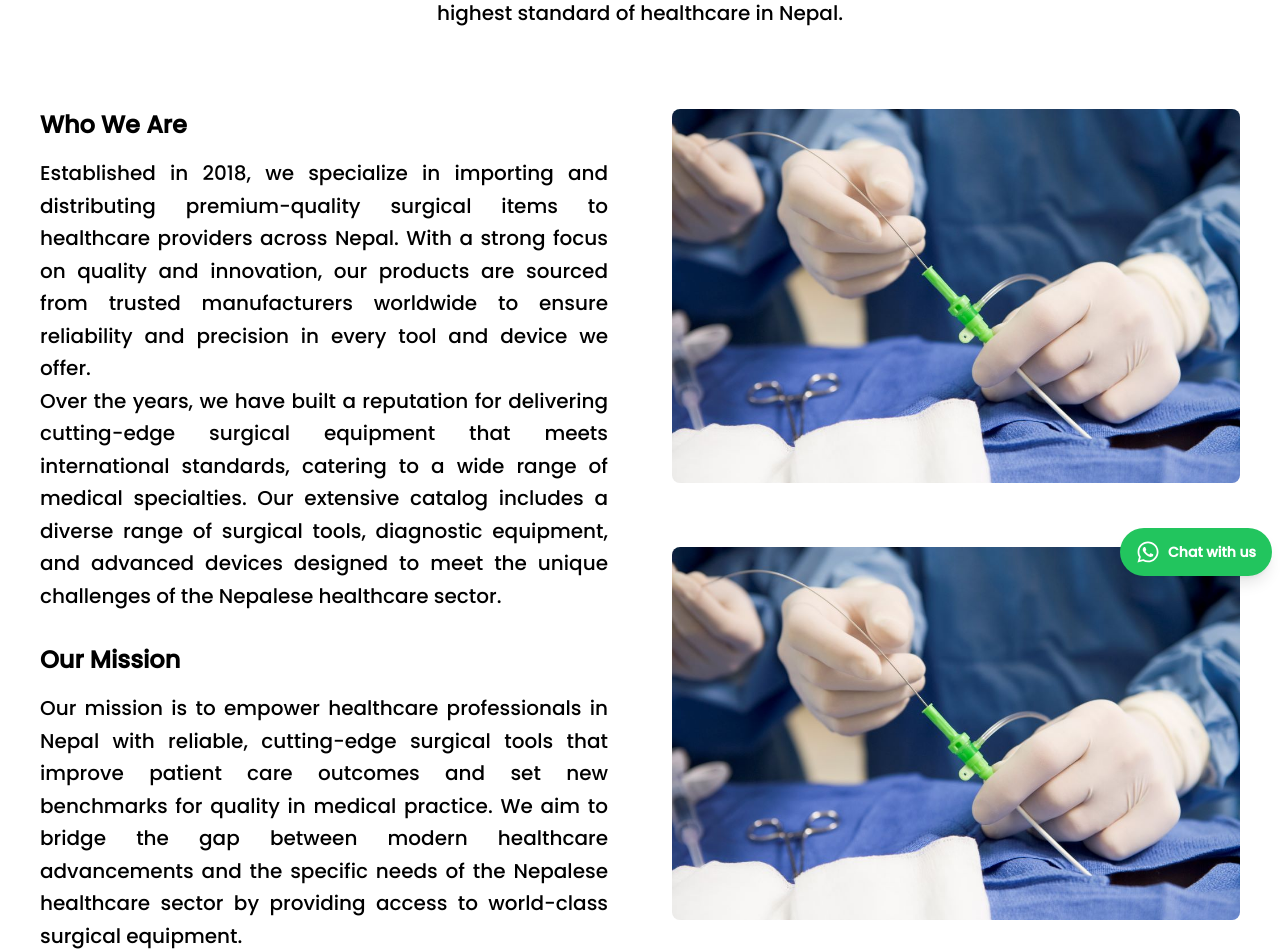
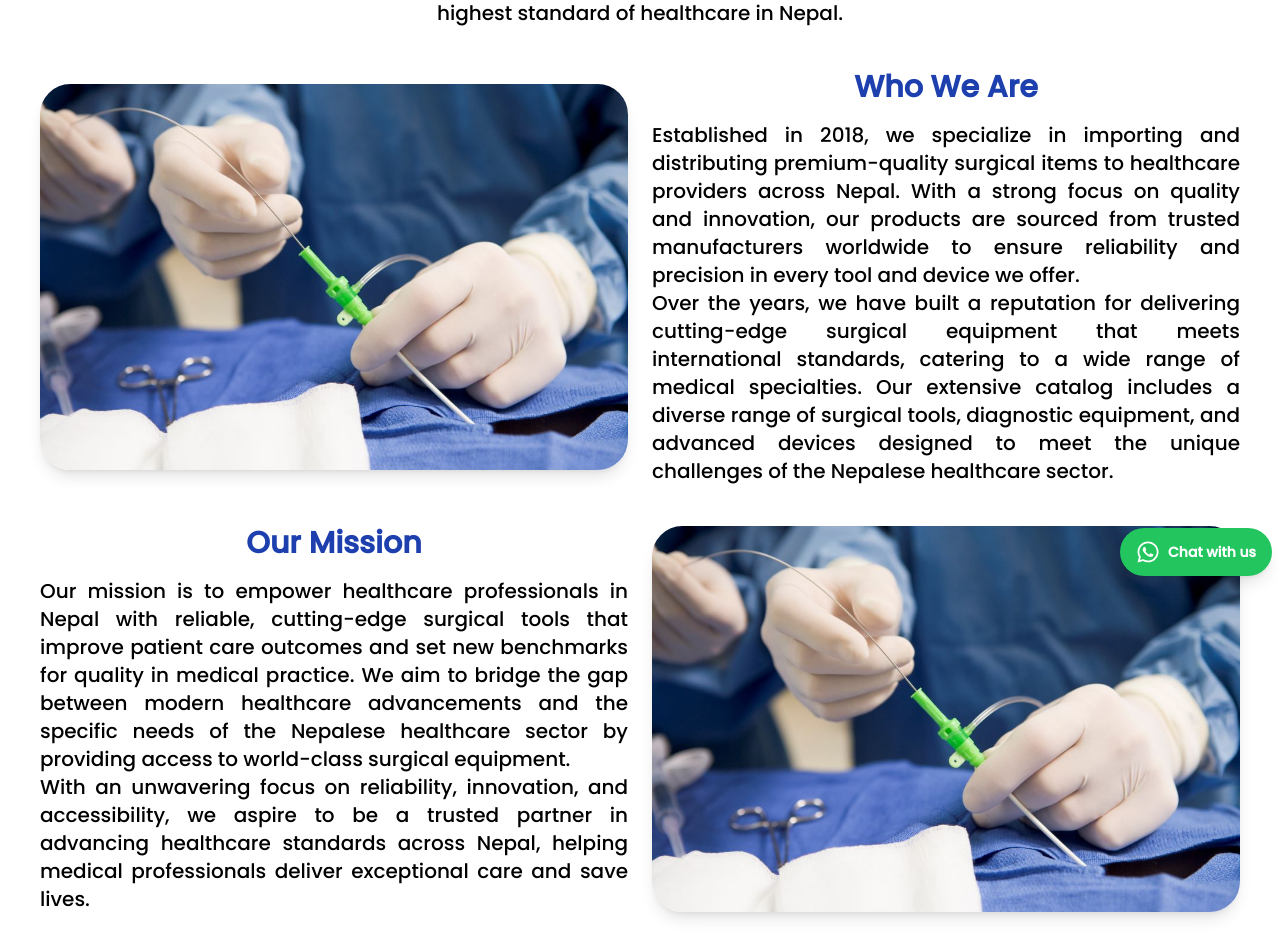
Before and after one commit to sahiliqubal06/Pistis-Group, a React (Vite) app in the folder frontend/: page /aboutus in a window 1280 px wide. Shown: the part 200-1152 px from the top of the page. Built offline with nearby package versions, Linux system fonts and the light colour scheme.

Commit message:
Updated styles and layouts for various components and pages, including Banner, Cards, MessageForm, Product, ProductTable, Productlist, and AboutUs.

```diff
--- a/frontend/src/components/Cards.jsx
+++ b/frontend/src/components/Cards.jsx
@@ -13,7 +13,7 @@ const Cards = ({ item }) => {
             />
           </figure>
           <div className="card-body bg-gray-200 ">
-            <h2 className="card-title justify-center text-center text-blue-500">
+            <h2 className="card-title justify-center text-center text-teal-500">
               {item.name}
             </h2>
             <p>{item.description}</p>
--- a/frontend/src/components/MessageForm.jsx
+++ b/frontend/src/components/MessageForm.jsx
@@ -101,7 +101,7 @@ const MessageForm = () => {
   return (
     <>
       <div className=" mt-28 ">
-        <h1 className="text-2xl md:text-4xl font-bold justify-center text-center">
+        <h1 className="text-2xl md:text-4xl font-bold justify-center text-center text-blue-700">
           Reach Out to Us
         </h1>
         <p className=" text-center mx-auto max-w-2xl leading-relaxed mt-3 text-xl">
--- a/frontend/src/components/Product.jsx
+++ b/frontend/src/components/Product.jsx
@@ -68,10 +68,10 @@ const Product = () => {
     <>
       <div className="max-w-screen-2xl container mx-auto md:px-10 px-4">
         <div>
-          <h1 className="font-bold text-4xl pb-2 justify-center text-center">
+          <h1 className="font-bold text-4xl pb-2 justify-center text-center text-blue-700">
             Our Products
           </h1>
-          <p className="text-xl text-justify">
+          <p className="text-xl mt-4 text-justify">
             At Pistis Group, we take pride in offering a comprehensive range of
             surgical products tailored to meet the diverse needs of healthcare
             professionals. Our catalog includes precision-engineered surgical
@@ -84,7 +84,7 @@ const Product = () => {
             every aspect of patient care.
           </p>
         </div>
-        <div className="mt-2">
+        <div className="mt-4">
           {loading ? (
             <p>loading...</p>
           ) : products.length > 0 ? (
--- a/frontend/src/components/ProductTable.jsx
+++ b/frontend/src/components/ProductTable.jsx
@@ -187,7 +187,7 @@ const ProductTable = ({ feedback, setFeedback }) => {
                     <td className="py-2 px-4 border">{product.description}</td>
                     <td className="py-2 px-4 border">{product.category}</td>
                     <td className="py-2 px-4 border">
-                      <div className="flex space-x-2">
+                      <div className="flex space-x-2 justify-evenly">
                         <button
                           onClick={() => handleEditProduct(product)}
                           className="bg-blue-500 text-white py-1 px-3 rounded-md shadow-lg hover:bg-blue-700 transition duration-300"
--- a/frontend/src/components/Productlist.jsx
+++ b/frontend/src/components/Productlist.jsx
@@ -44,12 +44,12 @@ const Productlist = () => {
             and patient care.
           </p>
         </div>
-        <div className="mt-5">
-          <h1 className="text-4xl md:text-4xl font-bold text-center">
+        <div className="mt-4">
+          <h1 className="text-4xl md:text-4xl font-bold text-center text-blue-700">
             Product List
           </h1>
         </div>
-        <div className="mt-12 grid grid-cols-1 md:grid-cols-4">
+        <div className="mt-4 grid grid-cols-1 md:grid-cols-4">
           {loading ? (
             <p>Loading products...</p>
           ) : products.length > 0 ? (
--- a/frontend/src/pages/AboutUs.jsx
+++ b/frontend/src/pages/AboutUs.jsx
@@ -5,10 +5,9 @@ import Footer from "../components/Footer";
 const AboutUs = () => {
   return (
     <>
-      {" "}
       <Navbar />
       <div className="mt-28">
-        <h2 className="text-2xl md:text-4xl font-bold justify-center text-center">
+        <h2 className="text-2xl md:text-4xl font-bold justify-center text-center text-blue-700">
           About Us
         </h2>
         <p className="text-center px-4 mx-auto max-w-2xl leading-relaxed mt-3 text-xl">
@@ -16,61 +15,66 @@ const AboutUs = () => {
           standard of healthcare in Nepal.
         </p>
       </div>
-      <div className="max-w-screen-2xl container mx-auto md:px-10 px-4 flex flex-col md:flex-row mb-10 gap-16">
-        <div className="w-full md:w-1/2 mt-20">
-          <h3 className="text-2xl font-semibold mb-4">Who We Are</h3>
-          <p className="text-xl leading-relaxed text-justify">
-            Established in 2018, we specialize in importing and distributing
-            premium-quality surgical items to healthcare providers across Nepal.
-            With a strong focus on quality and innovation, our products are
-            sourced from trusted manufacturers worldwide to ensure reliability
-            and precision in every tool and device we offer.
-            <br />
-            Over the years, we have built a reputation for delivering
-            cutting-edge surgical equipment that meets international standards,
-            catering to a wide range of medical specialties. Our extensive
-            catalog includes a diverse range of surgical tools, diagnostic
-            equipment, and advanced devices designed to meet the unique
-            challenges of the Nepalese healthcare sector.
-          </p>
 
-          <h3 className="text-2xl font-semibold mt-8 mb-4">Our Mission</h3>
-          <p className="text-xl leading-relaxed text-justify">
-            Our mission is to empower healthcare professionals in Nepal with
-            reliable, cutting-edge surgical tools that improve patient care
-            outcomes and set new benchmarks for quality in medical practice. We
-            aim to bridge the gap between modern healthcare advancements and the
-            specific needs of the Nepalese healthcare sector by providing access
-            to world-class surgical equipment.
-            <br />
-            With an unwavering focus on reliability, innovation, and
-            accessibility, we aspire to be a trusted partner in advancing
-            healthcare standards across Nepal, helping medical professionals
-            deliver exceptional care and save lives.
-          </p>
-        </div>
-
-        {/* Right Column: Image */}
-        <div className="w-full md:w-1/2 mt-20 flex flex-col gap-16">
-          <div>
+      <div className="max-w-screen-2xl container mx-auto md:px-10 px-4 mt-10 flex flex-col gap-10">
+        <div className="flex flex-col md:flex-row items-center gap-6">
+          <div className="w-full md:w-1/2">
             <img
               src="/images/banner5.jpg"
-              alt="Surgical Items"
-              className="rounded-lg"
+              alt="Who We Are"
+              className="rounded-badge shadow-lg"
             />
           </div>
-          <div>
+          <div className="w-full md:w-1/2 text-justify">
+            <h3 className="text-2xl md:text-3xl font-semibold mb-4 text-center text-blue-800">
+              Who We Are
+            </h3>
+            <p className="text-lg md:text-xl leading-relaxed">
+              Established in 2018, we specialize in importing and distributing
+              premium-quality surgical items to healthcare providers across
+              Nepal. With a strong focus on quality and innovation, our products
+              are sourced from trusted manufacturers worldwide to ensure
+              reliability and precision in every tool and device we offer.
+              <br />
+              Over the years, we have built a reputation for delivering
+              cutting-edge surgical equipment that meets international
+              standards, catering to a wide range of medical specialties. Our
+              extensive catalog includes a diverse range of surgical tools,
+              diagnostic equipment, and advanced devices designed to meet the
+              unique challenges of the Nepalese healthcare sector.
+            </p>
+          </div>
+        </div>
+        <div className="flex flex-col md:flex-row-reverse items-center gap-6">
+          <div className="w-full md:w-1/2">
             <img
               src="/images/banner5.jpg"
-              alt="Surgical Items"
-              className="rounded-lg"
+              alt="Our Mission"
+              className="rounded-badge shadow-lg"
             />
+          </div>
+          <div className="w-full md:w-1/2 text-justify">
+            <h3 className="text-2xl md:text-3xl font-semibold mb-4 text-center text-blue-800">
+              Our Mission
+            </h3>
+            <p className="text-lg md:text-xl leading-relaxed">
+              Our mission is to empower healthcare professionals in Nepal with
+              reliable, cutting-edge surgical tools that improve patient care
+              outcomes and set new benchmarks for quality in medical practice.
+              We aim to bridge the gap between modern healthcare advancements
+              and the specific needs of the Nepalese healthcare sector by
+              providing access to world-class surgical equipment.
+              <br />
+              With an unwavering focus on reliability, innovation, and
+              accessibility, we aspire to be a trusted partner in advancing
+              healthcare standards across Nepal, helping medical professionals
+              deliver exceptional care and save lives.
+            </p>
           </div>
         </div>
       </div>
-      {/* Bottom Section */}
-      <div className="mt-12 text-center px-4 md:px-10">
-        <h3 className="text-2xl font-semibold">
+      <div className="mt-12 text-center px-4 md:px-10 bg-blue-50 py-12 text-gray-700">
+        <h3 className="text-2xl font-bold text-blue-800">
           Trusted by Hospitals and Clinics Across Nepal.
         </h3>
         <p className="mt-4 text-xl">
```
Also changed, not shown: frontend/src/components/Banner.jsx (+7 -7 lines), frontend/public/images/img.jpg (added).
